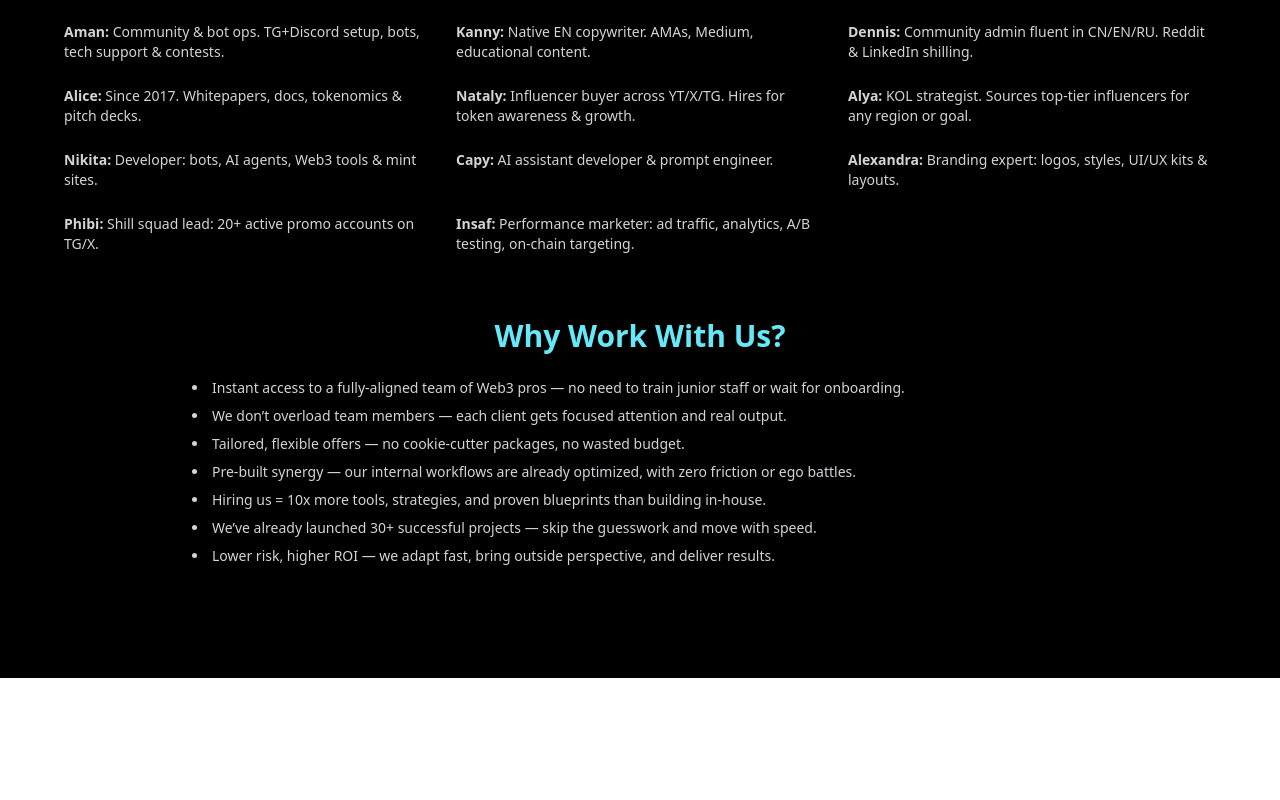
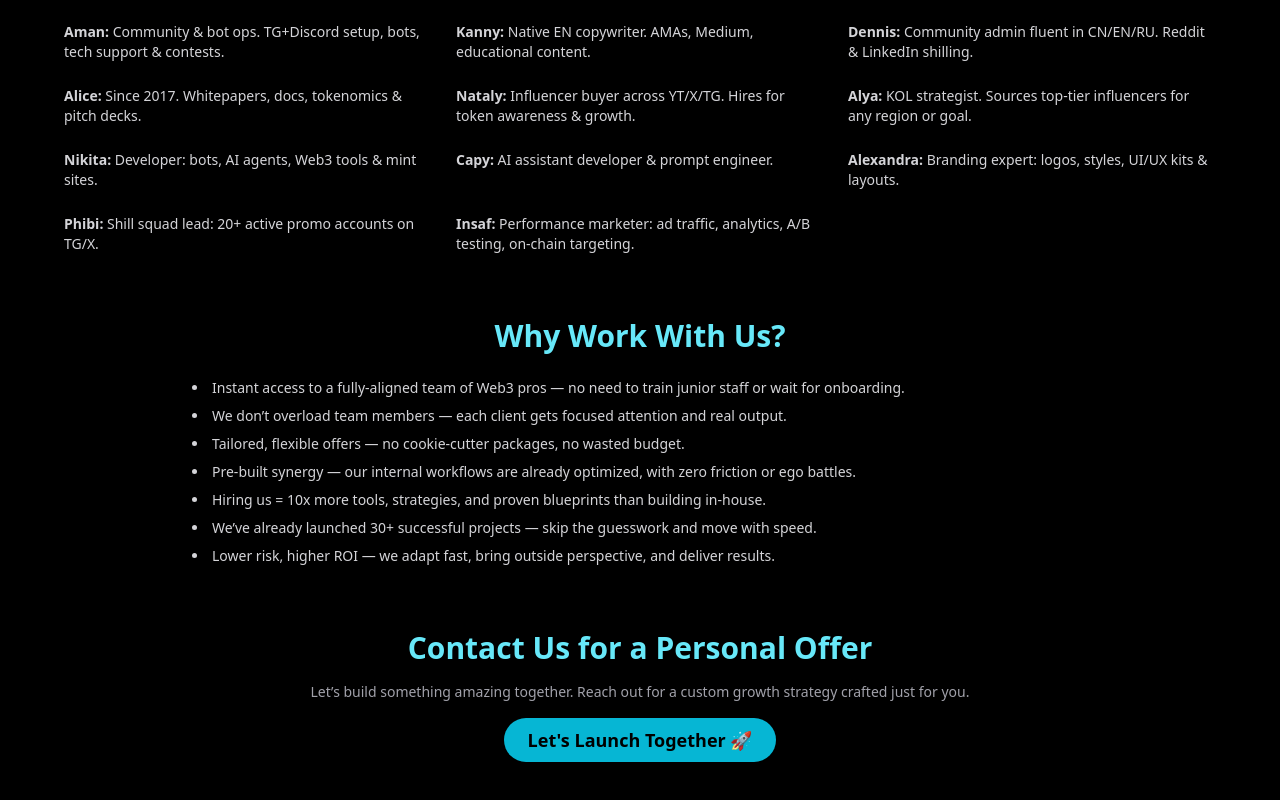
Before and after one commit to vetalione/capybara-one-site, a Next.js app: page / in a window 1280 px wide. Shown: the part 1444-2244 px from the top of the page. Before the commit the page ends 2122 px from the top, so only its background shows below. Built offline with nearby package versions, Linux system fonts and the light colour scheme.

Commit message:
Added section Contact Us

```diff
--- a/pages/index.jsx
+++ b/pages/index.jsx
@@ -106,6 +106,20 @@ export default function Home() {
           <li>Lower risk, higher ROI — we adapt fast, bring outside perspective, and deliver results.</li>
         </ul>
       </div>
+      {/* Contact Section */}
+      <div className="max-w-4xl mx-auto text-center">
+        <h2 className="text-3xl font-bold text-cyan-300 mb-4">Contact Us for a Personal Offer</h2>
+        <p className="text-zinc-400 text-sm mb-4">Let’s build something amazing together. Reach out for a custom growth strategy crafted just for you.</p>
+        <a href="https://t.me/vetalsmirnov" target="_blank" rel="noopener noreferrer">
+          <button className="bg-cyan-500 hover:bg-cyan-400 text-black font-semibold py-2 px-6 rounded-full text-lg transition duration-300">
+            Let's Launch Together 🚀
+          </button>
+        </a>
+      </div>
     </div>
+
+
+
+
   )
 }
```
